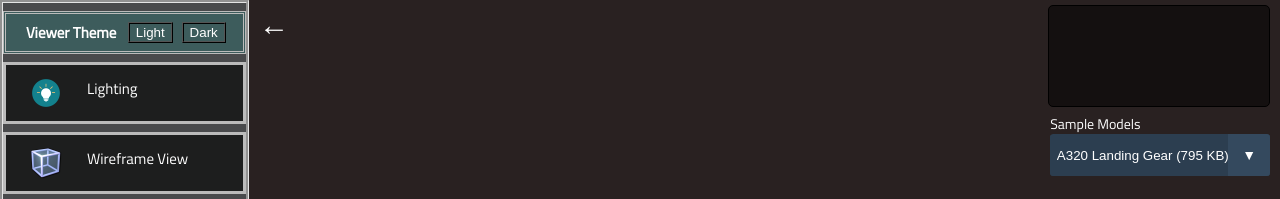
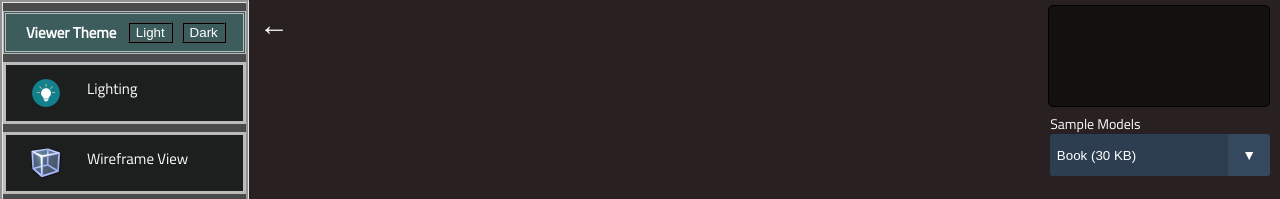
Before and after one commit to gurunathanlakshmanan/poly, a plain HTML site: page index.html in a window 1280 px wide. Shown: the top 199 px of the page. Drawn offline with nearby package versions, Linux system fonts and the light colour scheme; a script that the page names is missing.

Commit message:
Index updates

```diff
--- a/index.html
+++ b/index.html
@@ -429,7 +429,7 @@
                     <option>Tiger Model (3.77 MB)</option>
                     <option>Dinosaur Model (5.07 MB)</option>
                     <option>Skeleton Model (5.52 MB)</option>-->
-					<option>A320 Landing Gear (795 KB)</option>
+					<option>Book (30 KB)</option>
 					<option>Wall Shelf (49 KB)</option>
 					<option>Pillow (54 KB)</option>
 					<option>Econamy Seat (797 KB)</option>
```
